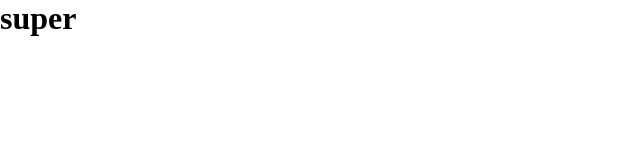
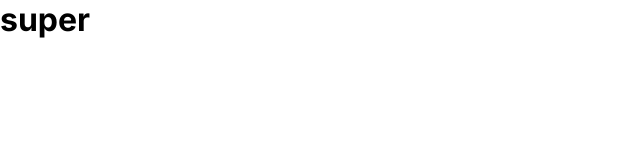
Before and after one commit to AugustinSorel/ecommerce-jewelry, a Next.js app: page / in a window 1280 px wide. Shown: the top 160 px of the page, without its empty margins (0-640 px from the left). Built offline with nearby package versions, Linux system fonts and the light colour scheme.

Commit message:
font added

```diff
--- a/src/pages/_app.tsx
+++ b/src/pages/_app.tsx
@@ -1,6 +1,17 @@
 import "../styles/globals.scss";
 import type { AppProps } from "next/app";
+import { Inter } from "@next/font/google";
 
+const inter = Inter({ subsets: ["latin"] });
 export default function App({ Component, pageProps }: AppProps) {
-  return <Component {...pageProps} />;
+  return (
+    <>
+      <style jsx global>{`
+        html {
+          font-family: ${inter.style.fontFamily};
+        }
+      `}</style>
+      <Component {...pageProps} />
+    </>
+  );
 }
```
